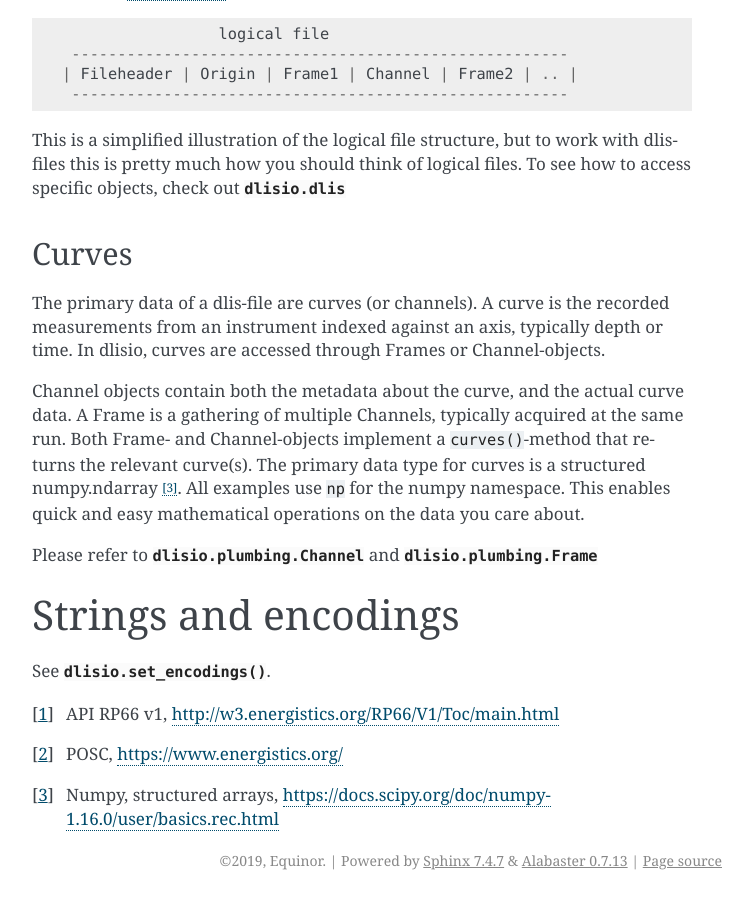
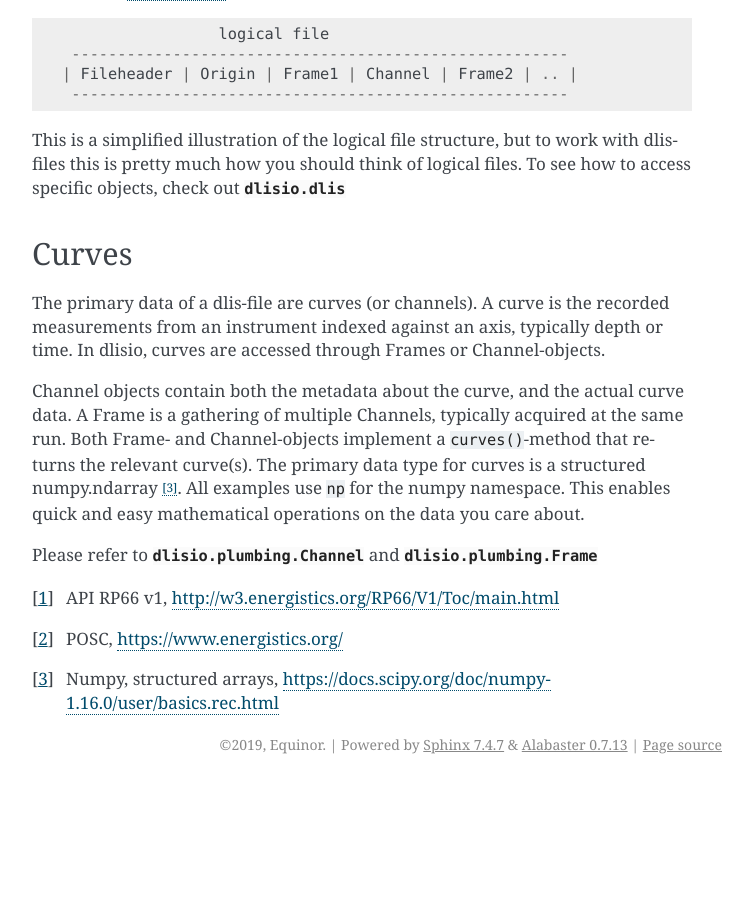
Before and after one commit to equinor/dlisio, a Sphinx documentation site: the page built from python/docs/intro.rst, in a window 1280 px wide and 900 px high, scrolled down 1456 px. Shown: the whole window, without its empty margins (388-1141 px from the left). Built offline with Sphinx 7.4.7, drawn with Linux system fonts in a browser that asks for light colours; formulas are drawn with MathJax 3; after the commit the page ends 2240 px from its top, so only the background shows below that; some of the changed text lies outside the part shown.

Commit message:
docs: Move strings and encoding to API section

```diff
--- a/python/docs/intro.rst
+++ b/python/docs/intro.rst
@@ -88,10 +88,6 @@ This enables quick and easy mathematical operations on the data you care about.
 
 Please refer to :py:class:`dlisio.plumbing.Channel` and :py:class:`dlisio.plumbing.Frame`
 
-Strings and encodings
-=====================
-See :func:`dlisio.set_encodings`.
-
 .. [1] API RP66 v1, http://w3.energistics.org/RP66/V1/Toc/main.html
 .. [2] POSC, https://www.energistics.org/
 .. [3] Numpy, structured arrays, https://docs.scipy.org/doc/numpy-1.16.0/user/basics.rec.html
```
Also changed, not shown: python/docs/dlisio.rst (+5 -2 lines).
